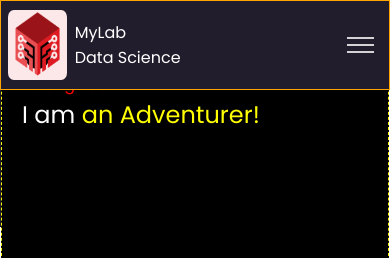
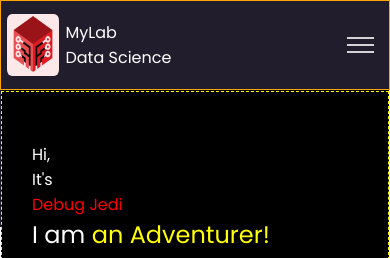
Before and after one commit to DebugJedi/MyPortfolio, a FastAPI app: page / in a window 390 px wide. Shown: the top 258 px of the page. Run offline with FastAPI, Linux system fonts and the light colour scheme; some libraries are stand-ins or nearby versions.

Commit message:
responsive update

```diff
--- a/static/css/introStyle.css
+++ b/static/css/introStyle.css
@@ -130,7 +130,7 @@ body {
 
 .header .logo img {
     width: 80%;
-    height: 80%;
+    height: 70%;
     border-radius: 10%;
     margin-inline: auto;
     margin-block: auto;
@@ -515,6 +515,7 @@ main {
         display: flex;
         position: fixed;
         background-color: var(--header-bg-color);
+        /* background-color: transparent; */
         top: 0;
     }
     .nav--open {
@@ -560,13 +561,15 @@ main {
         position: relative;
         max-height: auto;
         flex-direction: column;
+        margin-block-start: calc( var(--header-height) * 1);
+        height: 100vh;
 
-        height: 100vh;
     }
 
     .page-1 .box:first-child {
-        padding: 20px;
+        padding-inline: 30px;
         font-size: var(--fs-600);
+        height: 20vh;
     }
 
     .page-1 .box:first-child .subheading {
@@ -575,8 +578,8 @@ main {
 
     .page-1 .box:nth-child(2) {
         overflow: hidden;
-        height: 25vh;
-        padding-left: 35px;
+        height: 20vh;
+        padding-inline-start: 30px;
     }
     .page-1 .box:nth-child(2) img {
         object-fit: contain;
@@ -588,7 +591,7 @@ main {
     .page-1 .box:nth-child(3) {
         padding: 0px;
         position: relative;
-        min-height: 50vh;
+        height: auto;
         overflow: hidden;
     }
     .page-1 .box:nth-child(3) p {
```
